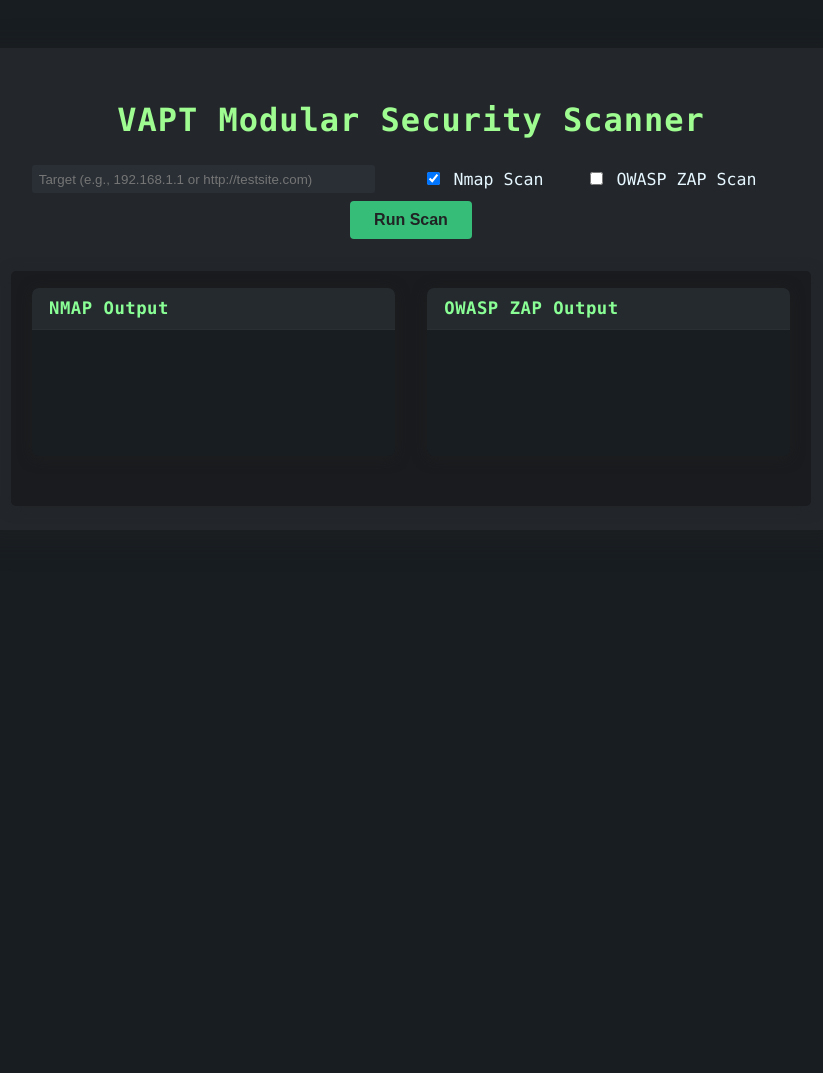
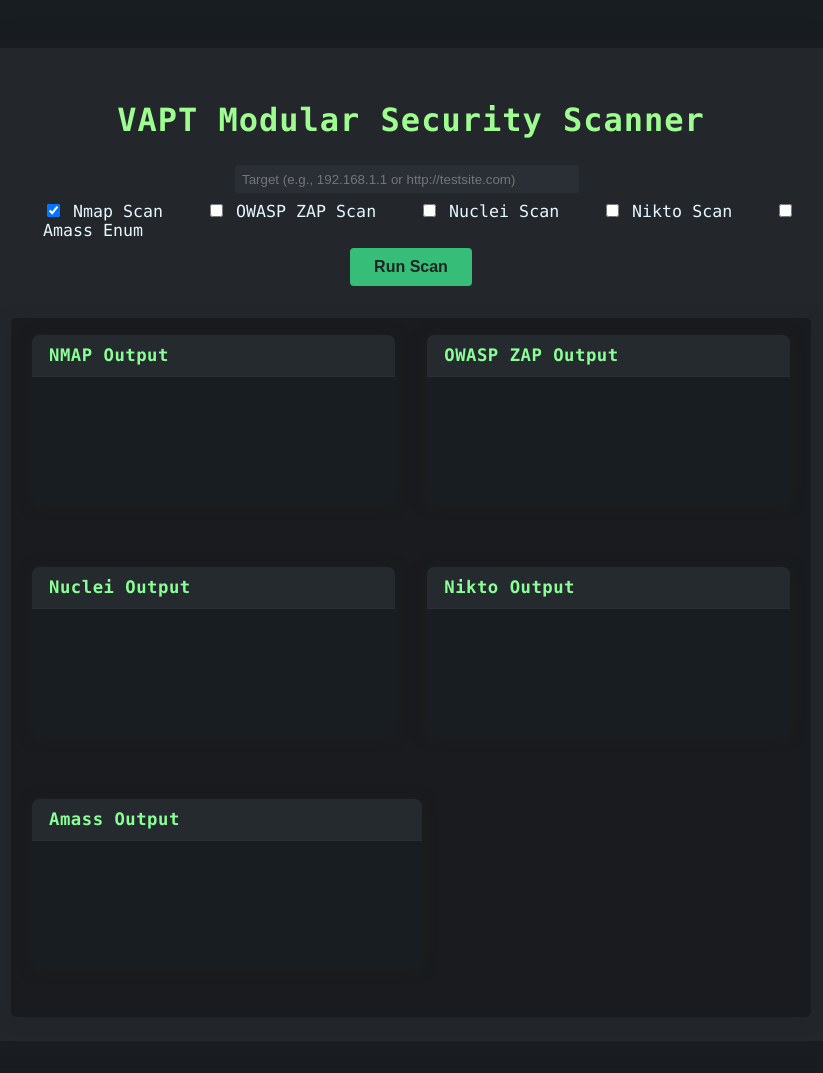
Before and after one commit to jackaizik/VAPT-Scanner, a Flask app: page / in a window 1280 px wide. Shown: the whole page, without its empty margins (229-1052 px from the left). Before the commit the page ends 330 px from the top, so only its background shows below. Run offline with Flask 3, Linux system fonts and the light colour scheme.

Commit message:
Add scanners

```diff
--- a/app.py
+++ b/app.py
@@ -1,6 +1,10 @@
 from flask import Flask, request, render_template, jsonify
 from scanners.nmap_scanner import run_nmap_scan
 from scanners.zap_scanner import run_zap_scan
+from scanners.nuclei_scanner import run_nuclei_scan
+from scanners.nikto_scanner import run_nikto_scan
+from scanners.amass_scanner import run_amass_scan
+
 
 app = Flask(__name__)
 
@@ -14,10 +18,17 @@ def scan():
         data = request.get_json(force=True)
         scan_type = data.get('scan_type')
         target = data.get('target')
+
         if scan_type == 'nmap':
             results = run_nmap_scan(target)
         elif scan_type == 'zap':
             results = run_zap_scan(target)
+        elif scan_type == 'nuclei':
+            results = run_nuclei_scan(target)
+        elif scan_type == 'nikto':
+            results = run_nikto_scan(target)
+        elif scan_type == 'amass':
+            results = run_amass_scan(target)
         else:
             results = {"error": "Invalid scan type"}
         return jsonify(results)
--- a/templates/index.html
+++ b/templates/index.html
@@ -12,7 +12,10 @@
             <div class="modules">
                 <label><input type="checkbox" name="scan_type" value="nmap" checked> Nmap Scan</label>
                 <label><input type="checkbox" name="scan_type" value="zap"> OWASP ZAP Scan</label>
-                <!-- Add more scanners here as needed -->
+                <label><input type="checkbox" name="scan_type" value="nuclei"> Nuclei Scan</label>
+                <label><input type="checkbox" name="scan_type" value="nikto"> Nikto Scan</label>
+                <label><input type="checkbox" name="scan_type" value="amass"> Amass Enum</label>
+                <!-- ADD MORE MODULES-->
             </div>
             <button type="submit">Run Scan</button>
         </form>
@@ -25,6 +28,18 @@
                 <div class="console-title">OWASP ZAP Output</div>
                 <div class="console-body" id="zap-output"></div>
             </div>
+            <div class="scanner-console" id="nuclei-console">
+                <div class="console-title">Nuclei Output</div>
+                <div class="console-body" id="nuclei-output"></div>
+            </div>
+            <div class="scanner-console" id="nikto-console">
+                <div class="console-title">Nikto Output</div>
+                <div class="console-body" id="nikto-output"></div>
+            </div>
+            <div class="scanner-console" id="amass-console">
+                <div class="console-title">Amass Output</div>
+                <div class="console-body" id="amass-output"></div>
+            </div>
             <!-- Add more scanner consoles here as you expand modules -->
         </div>
 
@@ -34,6 +49,10 @@
             // Clear previous outputs
             document.getElementById('nmap-output').innerText = '';
             document.getElementById('zap-output').innerText = '';
+            document.getElementById('nuclei-output').innerText = '';
+            document.getElementById('nikto-output').innerText = '';
+            document.getElementById('amass-output').innerText = '';
+
             // Collect targets/modules
             let target = document.getElementById('target').value;
             let scanTypes = Array.from(document.querySelectorAll('input[name="scan_type"]:checked')).map(cb => cb.value);
@@ -78,6 +97,20 @@
                 );
                 return out || "[No alerts found]";
             }
+            if (scanType === "nuclei") {
+                if (!result.results || !result.results.length) return "[No findings]";
+                let out = "";
+                result.results.forEach(r => {
+                    out += `[${r.templateID}] [${r.severity}] ${r.info ? r.info.name : ''}\nURL: ${r.host || r.url}\n\n`;
+                });
+                return out;
+            }
+            if (scanType === "nikto") {
+                return result.results || "[No findings]";
+            }
+            if (scanType === "amass") {
+                return result.results ? result.results.join("\n") : "[No subdomains found]";
+            }
             return JSON.stringify(result, null, 2);
         }
         </script>
```
Also changed, not shown: scanners/amass_scanner.py (added, +13 -0 lines), scanners/nikto_scanner.py (added, +11 -0 lines), scanners/nuclei_scanner.py (added, +18 -0 lines), 1 other file.
